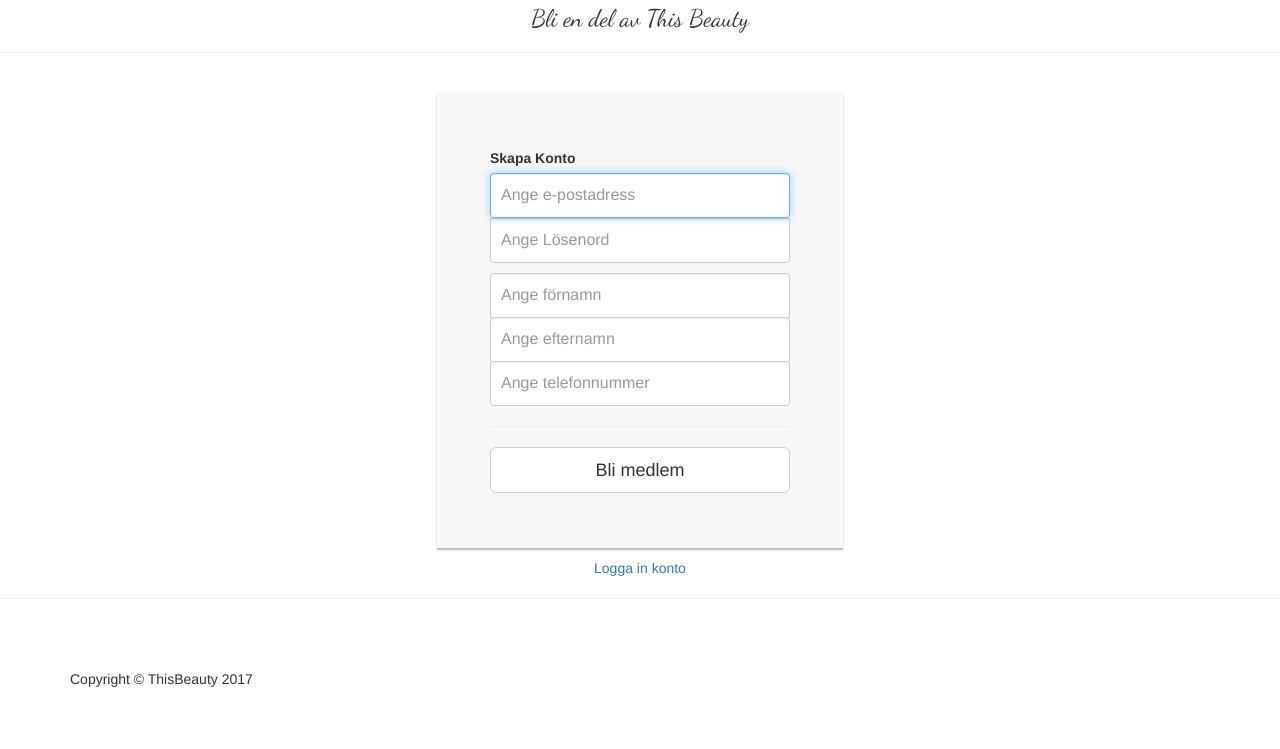
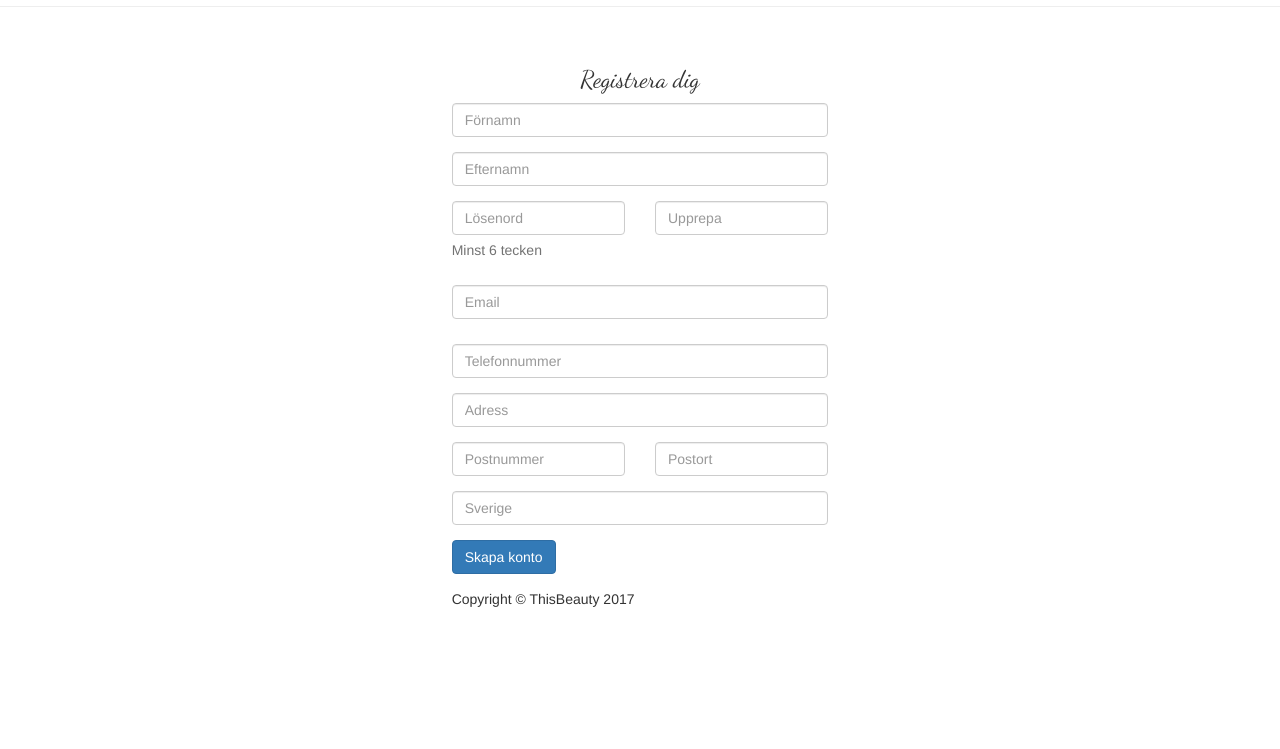
Before and after one commit to m1rre/thisbeauty, a PHP site: page /register.php in a window 1280 px wide; the page is wider, and only the part inside the window is pictured. Shown: the part 64-813 px from the top of that part. After the commit the page ends 671 px from the top of that part, so only its background shows below. Run offline with PHP 8.4, Linux system fonts and the light colour scheme; some libraries are stand-ins or nearby versions.

Commit message:
#ditte
updated

```diff
--- a/register.php
+++ b/register.php
@@ -1,27 +1,162 @@
-<?php require 'template/header.php' ?>
+<!DOCTYPE html>
+<html lang="en">
+
+<head>
+
+    <!--Meta tags-->
+    <meta charset="utf-8">
+    <meta http-equiv="X-UA-Compatible" content="IE=edge">
+    <meta name="viewport" content="width=device-width, initial-scale=1.0, maximum-scale=1.0, user-scalable=no" />
+    <meta name="description" content="Skriv om ThisBeauty">
+    <meta name="author" content="ThisBeauty">
+
+    <!--Website title-->
+    <title>ThisBeauty</title>
+
+    <!--JQuery UI CDN-->
+    <link rel="stylesheet" href="https://ajax.googleapis.com/ajax/libs/jqueryui/1.12.1/themes/smoothness/jquery-ui.css">
+
+    <!-- Bootstrap Core CSS -->
+    <link href="assets/bootstrap/css/bootstrap.min.css" rel="stylesheet">
+
+    <!-- Custom CSS -->
+    <link href="assets/css/modern-business.css" rel="stylesheet">
+    <link href="assets/css/bootstrap-custom-checkbox.css" rel="stylesheet">
+    <link href="assets/css/style.css" rel="stylesheet">
+
+    <!-- Custom Fonts -->
+    <link href="assets/font-awesome/css/font-awesome.min.css" rel="stylesheet" type="text/css">
+    <link href="https://fonts.googleapis.com/css?family=Pacifico" rel="stylesheet">
+    <link href="https://fonts.googleapis.com/css?family=Dancing+Script|Pacifico" rel="stylesheet">
+    <!-- HTML5 Shim and Respond.js IE8 support of HTML5 elements and media queries -->
+    <!-- WARNING: Respond.js doesn't work if you view the page via file:// -->
+    <!--[if lt IE 9]>
+    <script src="https://oss.maxcdn.com/libs/html5shiv/3.7.0/html5shiv.js"></script>
+    <script src="https://oss.maxcdn.com/libs/respond.js/1.4.2/respond.min.js"></script>
+    <![endif]-->
+
+</head>
+
+<body>
+
+
+
+<!-- Navigation -->
+<nav class="custom_nav navbar navbar-default navbar-fixed-top" role="navigation">
+    <div class="container">
+        <!-- Brand and toggle get grouped for better mobile display -->
+        <div class="navbar-header">
+            <button type="button" class="navbar-toggle" data-toggle="collapse" data-target="#bs-example-navbar-collapse-1">
+                <span class="sr-only">Toggle navigation</span>
+                <span class="icon-bar"></span>
+                <span class="icon-bar"></span>
+                <span class="icon-bar"></span>
+            </button>
+            <a class="navbar-brand" href="index.php"><img src="assets/img/logo.png" width="100px"></a>
+        </div>
+        <!-- Collect the nav links, forms, and other content for toggling -->
+        <div class="collapse navbar-collapse" id="bs-example-navbar-collapse-1">
+            <ul class="nav navbar-nav navbar-right">
+
+                <li><a href="book.php">Boka tid</a></li>
+
+                <li><a href="shop.php">Shop</a></li>
+
+                <li><a href="gallery.php">Bilder</a></li>
+
+                <li><a href="contact.php">Kontakt</a></li>
+
+                <li><a href="maps.php">Hitta oss</a></li>
+
+                <li><a href="login.php">Logga in</a></li>
+
+                <li><a href="profile.php"><img src="assets/img/icons/profile.png" width="25px"></a></li>
+
+                <li><a data-toggle="modal" data-target="#checkout"><img src="assets/img/icons/cart.png" width="25px"></a></li>
+
+            </ul>
+
+        </div>
+        <!-- /.navbar-collapse -->
+    </div>
+    <!-- /.container -->
+</nav>
+
+</head>
 
 <div class="row">
-    <h3 class="beautyText">Bli en del av This Beauty</h3>
+        <form action="registration.php" method="post" data-toggle="validator" role="form">
           <hr>
             <div class="col-sm-6 col-md-4 col-md-offset-4">
-        <div class="account-wall">
                 <form class="form-signin">
-                <label>Skapa Konto</label>
-                <input type="email" class="form-control" placeholder="Ange e-postadress" required autofocus>
-                <input type="password" class="form-control" placeholder="Ange Lösenord" required>
-                <input type="text" class="form-control" placeholder="Ange förnamn" required>
-                <input type="text" class="form-control" placeholder="Ange efternamn" required>
-                <input type="number" class="form-control" placeholder="Ange telefonnummer" required>
-                <hr>
-                <button class="btn btn-lg btn-default btn-block" type="submit">
-                    Bli medlem</button>
+
 
         </form>
         <br>
+
+      <h3 class="beautyText">Registrera dig</h3>
+      <form action="registration.php" method="post" data-toggle="validator" role="form">
+
+
+        <!--Förnamn-->
+        <div class="form-group col-sm-12">
+          <input type="text" name="ffirstname" class="form-control" id="inputName" placeholder="Förnamn" >
         </div>
-        <a href="#" class="text-center new-account">Logga in konto </a>
-    </div>
+
+        <!--Efternamn-->
+        <div class="form-group col-sm-12" >
+          <input type="text" name="flastname" class="form-control" id="inputName" placeholder="Efternamn">
         </div>
 
 
+        <!--Lösenord-->
+        <div class="form-group col-sm-6" >
+          <input type="password" name="fpassword" data-minlength="6" class="form-control" id="inputPassword" placeholder="Lösenord" required>
+              <div class="help-block">Minst 6 tecken</div>
+        </div>
+
+         <!--Upprepa lösenord-->
+        <div class="form-group col-sm-6">
+          <input type="password" class="form-control" id="inputPasswordConfirm" data-match="#inputPassword" data-match-error="Lösenorden matchar inte" placeholder="Upprepa" required>
+              <div class="help-block with-errors"></div>
+        </div>
+
+             <!--E-post-->
+         <div class="form-group col-sm-12">
+          <input type="email" name="femail" class="form-control" id="inputEmail" placeholder="Email" data-error="Ange en giltig e-postadress" required>
+          <div class="help-block with-errors"></div>
+        </div>
+
+         <!--Telefon-->
+        <div class="form-group col-sm-12" >
+          <input type="text" name="fphonenumber" class="form-control" id="inputName" placeholder="Telefonnummer">
+        </div>
+
+         <!--Adress-->
+        <div class="form-group col-sm-12" >
+          <input type="text" name="faddress" class="form-control" id="inputName" placeholder="Adress">
+        </div>
+
+         <!--Postnummer-->
+        <div class="form-group col-sm-6" >
+          <input type="text" name="fzipcode" class="form-control" id="inputName" placeholder="Postnummer">
+        </div>
+
+         <!--Postort-->
+        <div class="form-group col-sm-6" >
+          <input type="text" name="fcity" class="form-control" id="inputName" placeholder="Postort">
+        </div>
+
+         <!--land-->
+        <div class="form-group col-sm-12" >
+          <input type="text" name="fcountry" class="form-control" id="inputName" placeholder="Sverige">
+        </div>
+
+
+        <div class="form-group col-sm-12">
+          <button type="submit" class="btn btn-primary">Skapa konto</button>
+        </div>
+      </form>
+
+
 <?php require 'template/footer.php' ?>
```
Lines whose indentation alone changed are shown as unchanged.
